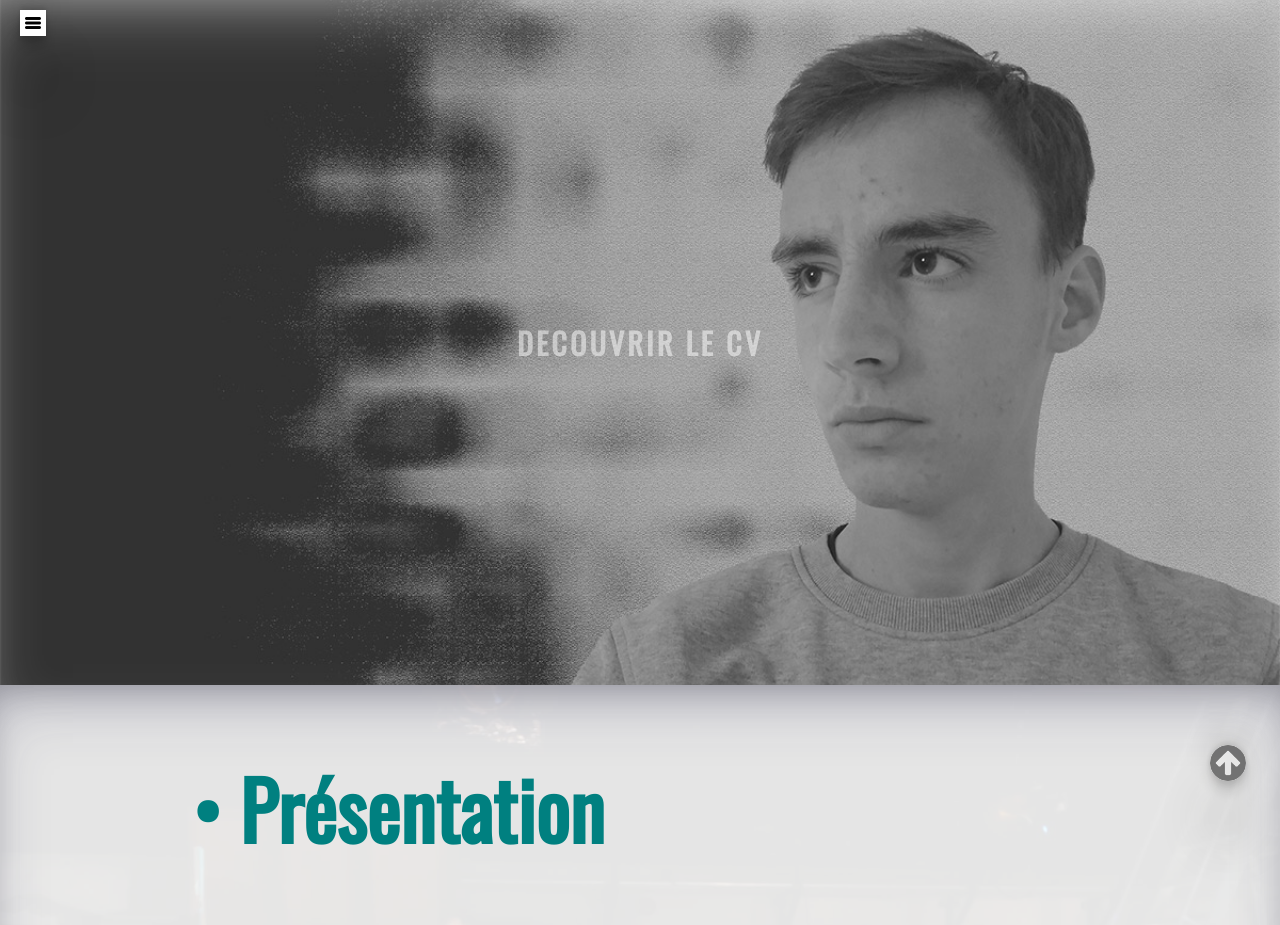
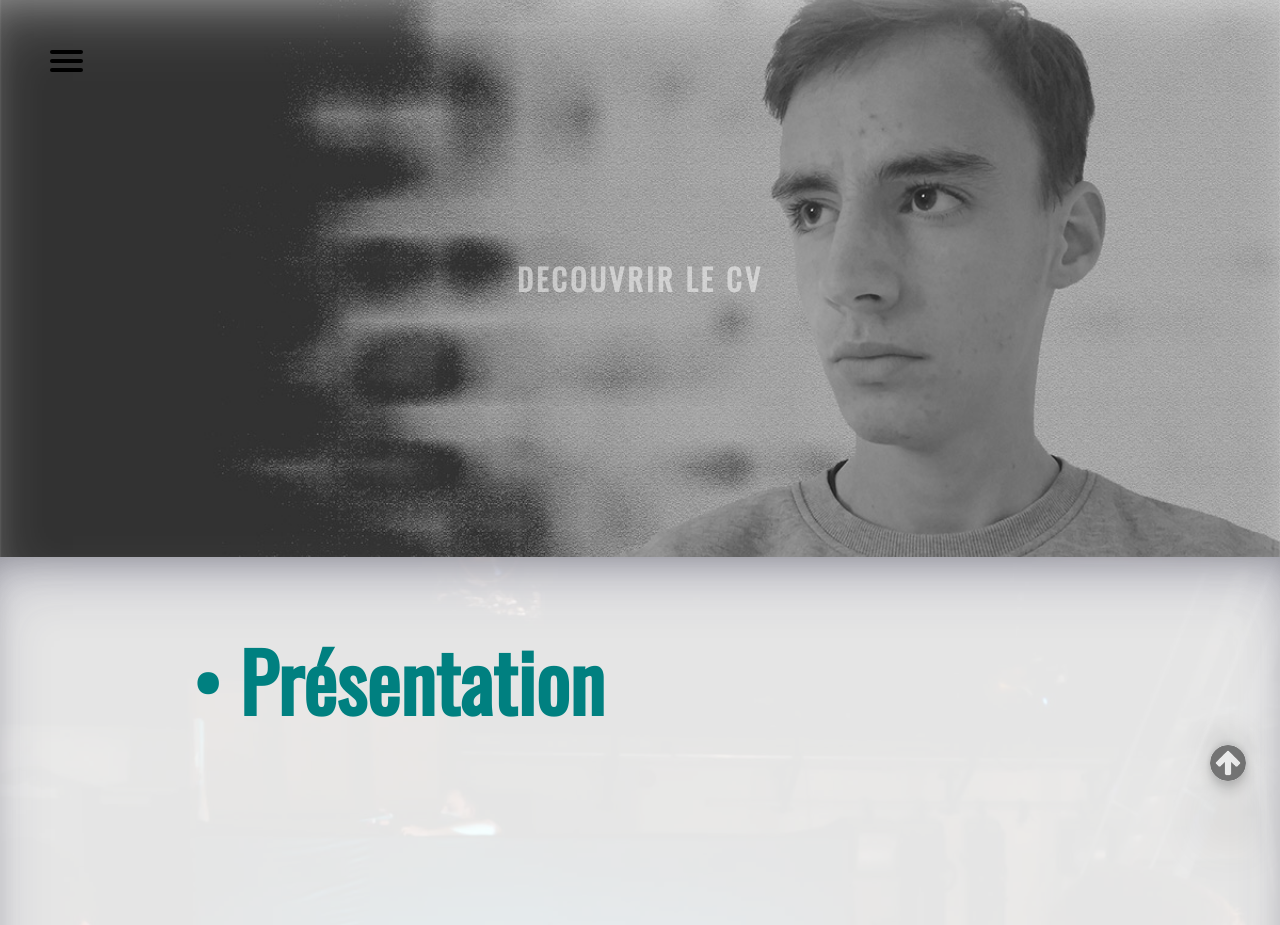
Before and after one commit to AntoineCoignac/antoinecv, a PHP site: page / in a window 1280 px wide. Shown: the top 925 px of the page. Run offline with PHP 8.4, Linux system fonts and the light colour scheme.

Commit message:
menu qual rea

```diff
--- a/css/style.css
+++ b/css/style.css
@@ -29,25 +29,8 @@ body::-webkit-scrollbar-thumb:hover {
 }
 
 header {
-    padding-top: 10px;
-    padding-left: 20px;
-    padding-bottom: 10px;
     position: fixed;
     z-index: 10000;
-}
-
-header img {
-    min-width: 15px;
-    width: 5%;
-    border: solid 5px white;
-    background-color: white;
-    box-shadow: rgba(0, 0, 0, 0.25) 0px 54px 55px, rgba(0, 0, 0, 0.12) 0px -12px 30px, rgba(0, 0, 0, 0.12) 0px 4px 6px, rgba(0, 0, 0, 0.17) 0px 12px 13px, rgba(0, 0, 0, 0.09) 0px -3px 5px;
-    transition: box-shadow 1s;
-}
-
-header img:hover {
-    box-shadow: rgba(238, 238, 238, 0.4) 2px 2px, rgba(219, 219, 219, 0.3) 4px 4px, rgba(196, 196, 196, 0.2) 6px 6px, rgba(172, 172, 172, 0.1) 8px 8px, rgba(146, 146, 146, 0.05) 10px 10px;
-    transition: box-shadow 0.5s;
 }
 
 footer {
@@ -79,9 +62,8 @@ section {
     display: flex;
     justify-content: center;
     align-items: center;
-    height: 100%;
-    padding-top: 25%;
-    padding-bottom: 25%;
+    padding-top: 20%;
+    padding-bottom: 20%;
     background: url('images/bkaccueil.jpg') no-repeat center center;
     -webkit-background-size: cover;
     -moz-background-size: cover;
@@ -211,21 +193,24 @@ h2 {
     height: 50%;
 }
 
-.contentPrésentation p {
-    height: fit-content;
+.space {
+    margin-left: 5%;
+    margin-right: 5%;
+
 }
 
 .contentCompétences {
     display: flex;
-    justify-content: space-around;
+    justify-content: center;
     margin-left: 3%;
     margin-right: 3%;
 }
 
 .contentCompétences img{
-    height: auto;
-    width : 5%;
-    transform: translateY(-20%);
+    height: 40em;
+    transform: translateY(0);
+    margin-left: 3%;
+    margin-right: 3%;
 }
 
 .contentQualitésDéfauts {
@@ -248,6 +233,7 @@ h2 {
 .contentQualitésDéfauts div h3 {
     text-align: center;
     color:#ffffff;
+    font-size: 300%;
 }
 
 .contentParcours {
@@ -398,20 +384,166 @@ progress::-moz-progress-bar {
 }
 
 progress::-webkit-progress-value {
-    background: #008080;
+    background: #111111;
+    opacity: 10%;
+    transition: all 0.3s ease;
 }
 
 progress::-webkit-progress-bar {
     background: rgb(255, 255, 255);
 }
 
-progress:hover {
+.logiciel:hover progress::-webkit-progress-value, .langage:hover progress::-webkit-progress-value{
     background: #008080;
-    transform: translateX(5%);
-    transition: all 0.5s ease;
+    opacity: 100%;
+    transition: all 1s ease;
 }
 
 iframe{
-    transform: translateY(1em) translateX(-2.5em);
+    transform: translateY(1em) translateX(-0.5em);
     mix-blend-mode: darken;
 }
+
+/****/
+
+#menuToggle
+{
+    display: block;
+    position: relative;
+    top: 50px;
+    left: 50px;
+
+    z-index: 10;
+
+    -webkit-user-select: none;
+    user-select: none;
+}
+
+#menuToggle a
+{
+    text-decoration: none;
+    color: #232323;
+
+    transition: color 0.3s ease;
+}
+
+#menuToggle a:hover
+{
+    color: #008080;
+}
+
+
+#menuToggle input
+{
+    display: block;
+    width: 40px;
+    height: 32px;
+    position: absolute;
+    top: -7px;
+    left: -5px;
+
+    cursor: pointer;
+
+    opacity: 0; /* hide this */
+    z-index: 2; /* and place it over the hamburger */
+
+    -webkit-touch-callout: none;
+}
+
+/*
+ * Just a quick hamburger
+ */
+#menuToggle span
+{
+    display: block;
+    width: 33px;
+    height: 4px;
+    margin-bottom: 5px;
+    position: relative;
+
+    background: black;
+    border-radius: 3px;
+
+    z-index: 1;
+
+    transform-origin: 4px 0px;
+
+    transition: transform 0.5s cubic-bezier(0.77,0.2,0.05,1.0),
+    background 0.5s cubic-bezier(0.77,0.2,0.05,1.0),
+    opacity 0.55s ease;
+}
+
+#menuToggle span:first-child
+{
+    transform-origin: 0% 0%;
+}
+
+#menuToggle span:nth-last-child(2)
+{
+    transform-origin: 0% 100%;
+}
+
+/*
+ * Transform all the slices of hamburger
+ * into a crossmark.
+ */
+#menuToggle input:checked ~ span
+{
+    opacity: 1;
+    transform: rotate(45deg) translate(-2px, -1px);
+    background: #232323;
+}
+
+/*
+ * But let's hide the middle one.
+ */
+#menuToggle input:checked ~ span:nth-last-child(3)
+{
+    opacity: 0;
+    transform: rotate(0deg) scale(0.2, 0.2);
+}
+
+/*
+ * Ohyeah and the last one should go the other direction
+ */
+#menuToggle input:checked ~ span:nth-last-child(2)
+{
+    transform: rotate(-45deg) translate(0, -1px);
+}
+
+/*
+ * Make this absolute positioned
+ * at the top left of the screen
+ */
+#menu
+{
+    position: absolute;
+    width: 300px;
+    margin: -100px 0 0 -50px;
+    padding: 50px;
+    padding-top: 125px;
+
+    background: #ededed;
+    list-style-type: none;
+    -webkit-font-smoothing: antialiased;
+    /* to stop flickering of text in safari */
+
+    transform-origin: 0% 0%;
+    transform: translate(-100%, 0);
+
+    transition: transform 0.5s cubic-bezier(0.77,0.2,0.05,1.0);
+}
+
+#menu li
+{
+    padding: 10px 0;
+    font-size: 22px;
+}
+
+/*
+ * And let's slide it in from the left
+ */
+#menuToggle input:checked ~ ul
+{
+    transform: none;
+}
--- a/index.php
+++ b/index.php
@@ -17,7 +17,39 @@ header("Content-type: text/html; charset=utf-8");
 
 <body>
   <header>
-    <a href="menu.html"><img src="images/menu.png" alt="" /></a>
+      <!--<a href="menu.html"><img src="images/menu.png" alt="" /></a>-->
+      <nav role="navigation">
+          <div id="menuToggle">
+              <!--
+              A fake / hidden checkbox is used as click reciever,
+              so you can use the :checked selector on it.
+              -->
+              <input type="checkbox" />
+
+              <!--
+              Some spans to act as a hamburger.
+
+              They are acting like a real hamburger,
+              not that McDonalds stuff.
+              -->
+              <span></span>
+              <span></span>
+              <span></span>
+
+              <!--
+              Too bad the menu has to be inside of the button
+              but hey, it's pure CSS magic.
+              -->
+              <ul id="menu">
+                  <a href="index.php#Presentation"><li>Présentation</li></a>
+                  <a href="index.php#Competences"><li>Compétences</li></a>
+                  <a href="index.php#QualitesDefauts"><li>Qualités</li></a>
+                  <a href="index.php#Parcours"><li>Parcours</li></a>
+                  <a href="index.php#Realisations"><li>Réalisations</li></a>
+                  <a href="index.php#Contact"><li>Contact</li></a>
+              </ul>
+          </div>
+      </nav>
   </header>
   <main>
     <section id="hautdepage">
```
Also changed, not shown: other parts of index.php (+11 -10 lines), menu.html (deleted, +0 -22 lines), realisations.php (+56 -0 lines), images/creatif.png (added), images/cultive.png (added), images/efficace.png (added), images/implique.png (added), images/langages.svg, images/logiciels.svg, images/organise.png (added).
